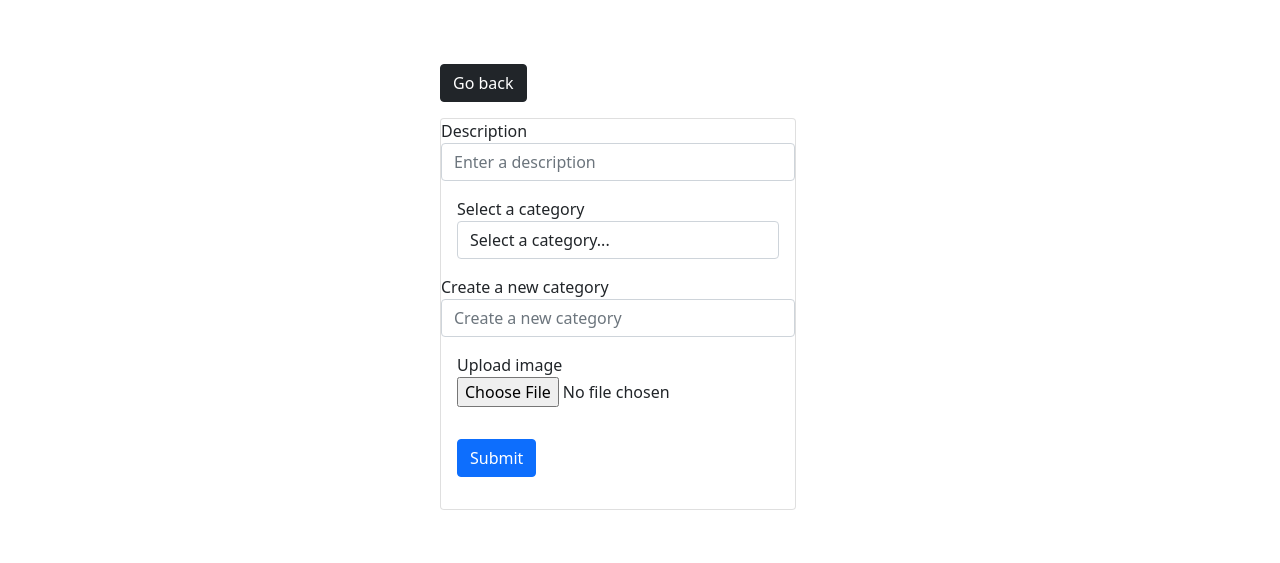
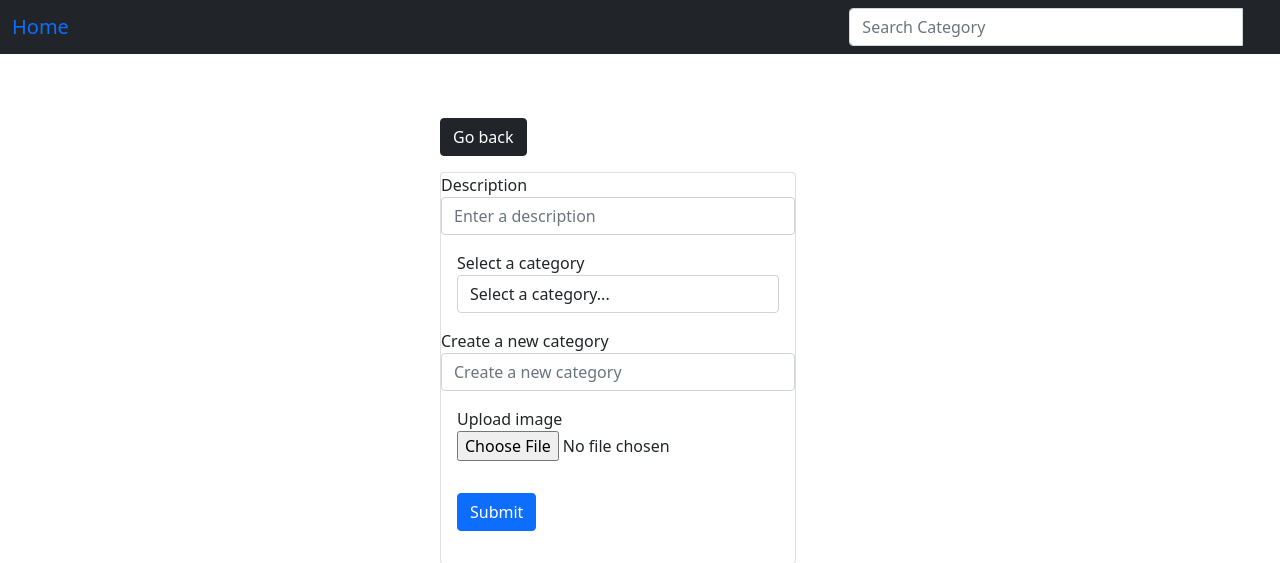
Before and after one commit to Aprilwairimu/Gallery-app, a Django app: page /add/ in a window 1280 px wide. Shown: the top 563 px of the page. Run offline with Django 4.2, Linux system fonts and the light colour scheme.

Commit message:
created a navbar.html

```diff
--- a/gallery/templates/base.html
+++ b/gallery/templates/base.html
@@ -20,6 +20,7 @@
 </head>
 
 <body>
+    {% include "navbar.html" %}
 
 
     {% block content %}
--- a/gallery/templates/navbar.html
+++ b/gallery/templates/navbar.html
@@ -8,19 +8,18 @@
 </head>
 
 <body>
-    <nav class="navbar navbar-inverse">
+    <nav class="navbar navbar-inverse bg-dark">
         <div class="container-fluid">
             <div class="navbar-header">
-                <a class="navbar-brand" href="#">Home</a>
+                <a class="navbar-brand" href="{% url 'gallery'%}">Home</a>
             </div>
 
             <!-- Adding a search form  -->
             <div class="col-sm-4 col-md-4 navbar-right">
 
-                <form class="navbar-form" role="search" action="{% url 'search_results' %}">
 
                     <div class="input-group">
-                        <input type="text" class="form-control" placeholder="Search Gallery" name="gallery">
+                        <input type="text" class="form-control" placeholder="Search Category" name="category">
                         <div class="input-group-btn">
                             <button class="btn btn-default" type="submit"><i
                                     class="glyphicon glyphicon-search"></i></button>
--- a/gallery/templates/photos/photo.html
+++ b/gallery/templates/photos/photo.html
@@ -1,8 +1,9 @@
+<title>Photo</title>
 {%extends 'base.html'%}
 {% block content %}
 
     <div class="container">
-        <title>Photo</title>
+
         <div class="row justify-content-center">
             <div class="col">
                 <a href="{% url 'gallery' %}" class="btn btn-dark my-3">Go back</a>
```
Also changed, not shown: gallery/templates/photos/gallery.html (+5 -3 lines).
